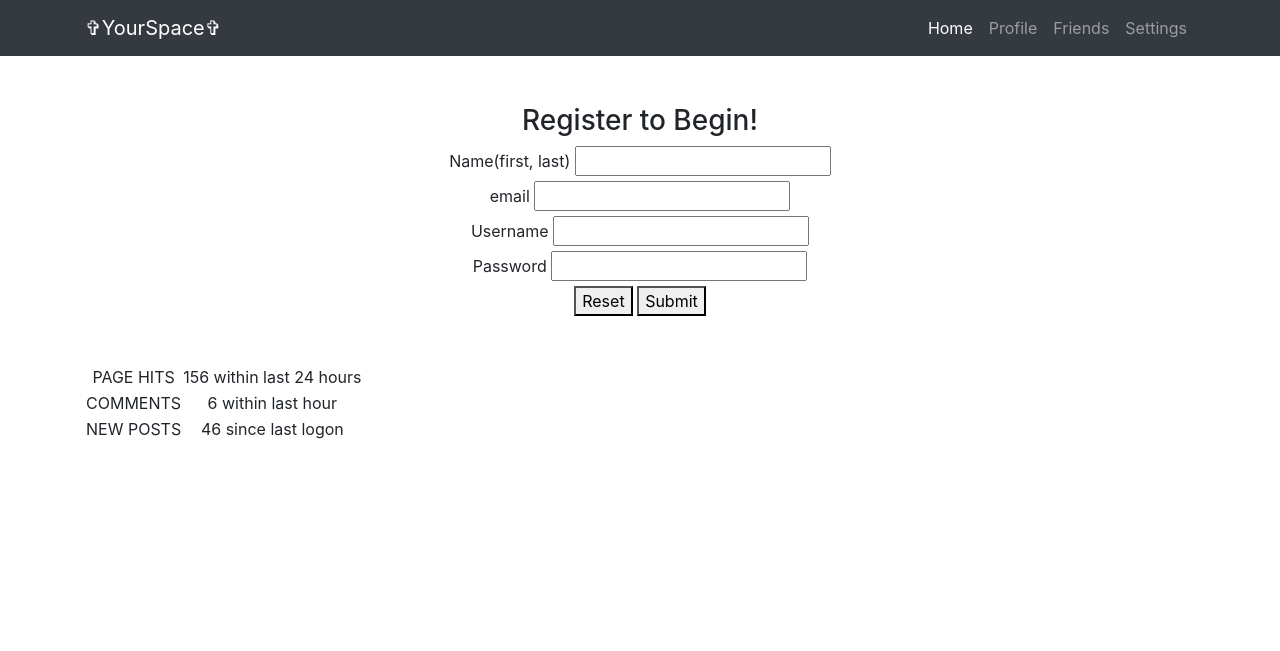
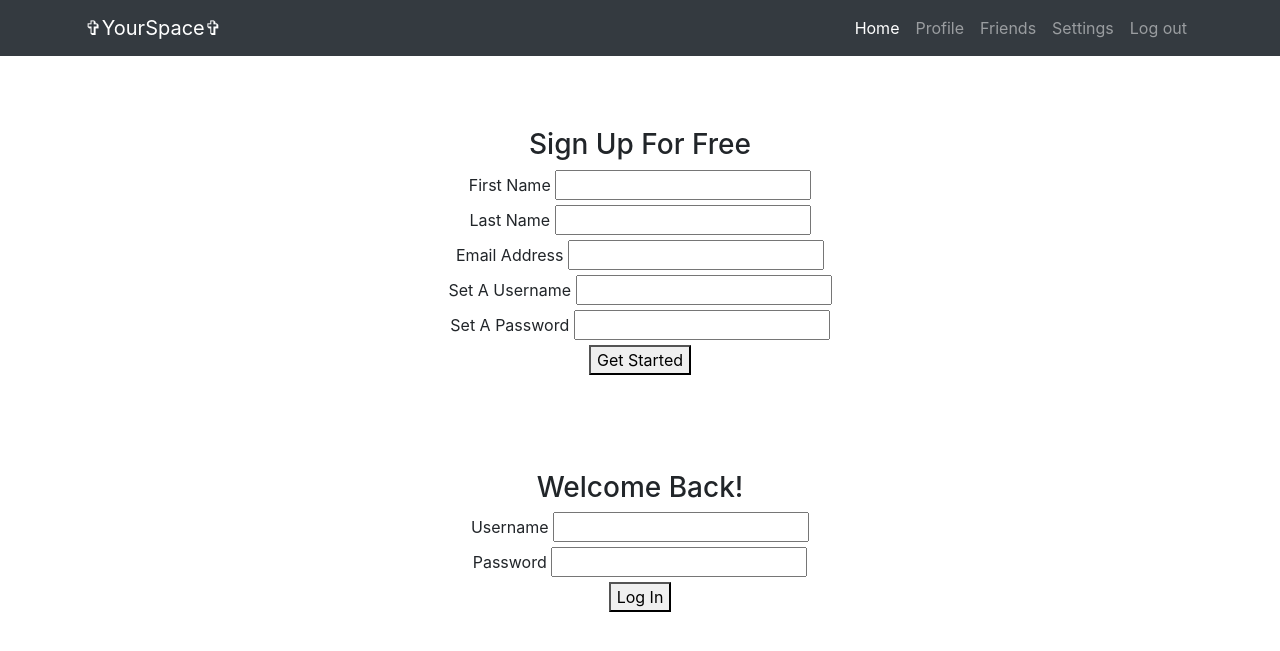
Before and after one commit to qduk/CS4273_YourSpace, a Flask app: page / in a window 1280 px wide. Shown: the top 651 px of the page. Run offline with Flask 2, Linux system fonts and the light colour scheme; some libraries are stand-ins or nearby versions.

Commit message:
Team updated index.html
Team updated main registration page which included input fields. Also added optional welcome page to github repo

```diff
--- a/templates/index.html
+++ b/templates/index.html
@@ -40,6 +40,9 @@
           <li class="nav-item">
             <a class="nav-link" href="#">Settings</a>
           </li>
+		  <li class="nav-item">
+			<a class="nav-link" href="#">Log out</a>
+		  </li>
         </ul>
       </div>
     </div>
@@ -50,16 +53,37 @@
     <div class="row">
       <div class="col-lg-12 text-center">
         <h1 class="mt-5"></h1>
-          <h3>Register to Begin!</h3>
+		  <br>
+          <h3>Sign Up For Free</h3>
           <form action="results.html" method="GET">
             <div>
-              <label>Name(first, last)</label>
+              <label>First Name</label>
+              <input />
+            </div>
+			<div>
+              <label>Last Name</label>
               <input />
             </div>
             <div>
-              <label>email</label>
+              <label>Email Address</label>
               <input />
             </div>
+            <div>
+              <label>Set A Username</label>
+              <input />
+            </div>
+            <div>
+              <label>Set A Password</label>
+              <input />
+            </div>
+            <button type="Get Started">Get Started</button>
+          </form>
+		  <br>
+		  <br>
+		  <br>
+		  <br>
+		  <h3>Welcome Back!</h3>
+          <form action="results.html" method="GET">
             <div>
               <label>Username</label>
               <input />
@@ -68,24 +92,8 @@
               <label>Password</label>
               <input />
             </div>
-            <button type="reset">Reset</button>
-            <button type="submit">Submit</button>
+            <button type="Log In">Log In</button>
           </form>
-        <table>
-          <br>
-          <br>
-          <tr>
-            <td>PAGE HITS</td>
-            <td>  156 within last 24 hours</td>
-          <tr>
-            <td>COMMENTS</td>
-            <td>6 within last hour</td>
-          </tr>
-          <tr>
-            <td>NEW POSTS</td>
-            <td>46 since last logon</td>
-          </tr>
-        </table>
       </div>
     </div>
   </div>
```
